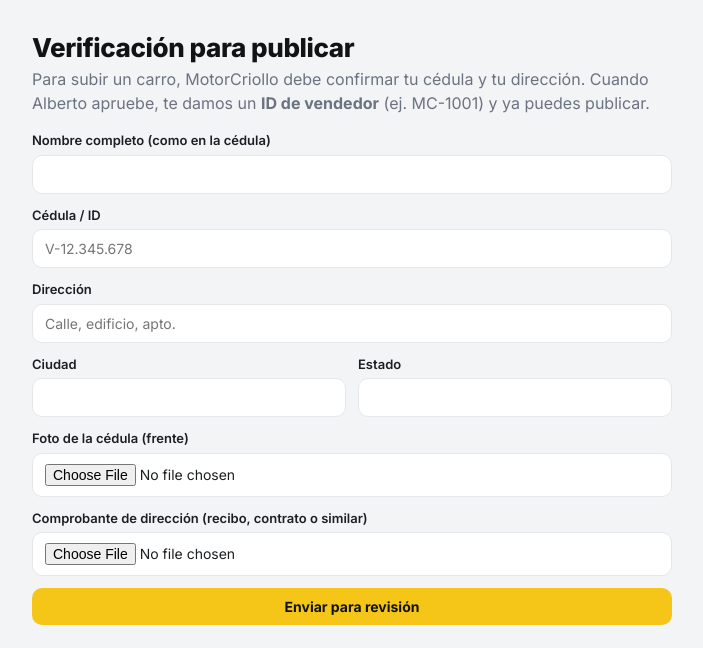
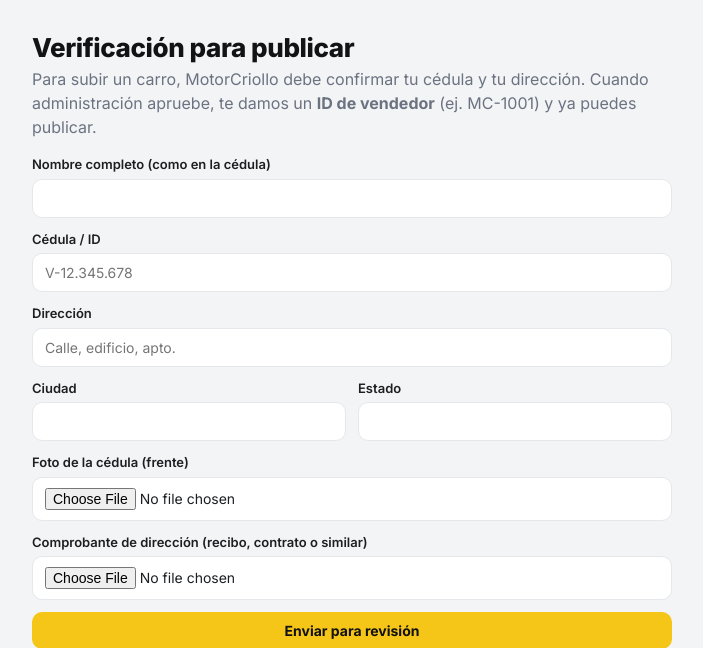
Before and after one commit to tecnologiameridahd-debug/motorcriollo, a FastAPI app: template templates/verificacion.html in a window 1280 px wide. Shown: the part 75-723 px from the top of the page, without its empty margins (18-721 px from the left). Run offline with FastAPI, Linux system fonts and the light colour scheme; the template is opened without the code that fills it, so the values that code supplies are empty.

Commit message:
Decir administracion en vez de Alberto al aprobar verificaciones

```diff
--- a/templates/admin_login.html
+++ b/templates/admin_login.html
@@ -3,7 +3,7 @@
 {% block content %}
 <div class="auth-card">
   <h1>Panel de MotorCriollo</h1>
-  <p class="legal-meta">Solo Alberto. Verifica vendedores y da el ID.</p>
+  <p class="legal-meta">Solo administración. Verifica vendedores y da el ID.</p>
   {% if error %}<div class="alert alert-error">{{ error }}</div>{% endif %}
   <form class="stack" method="post" action="/admin/entrar">
     <div class="field">
--- a/templates/verificacion.html
+++ b/templates/verificacion.html
@@ -3,7 +3,7 @@
 {% block content %}
 <div class="kyc-wrap">
   <h1 class="page-title">Verificación para publicar</h1>
-  <p class="kyc-lead">Para subir un carro, MotorCriollo debe confirmar tu cédula y tu dirección. Cuando Alberto apruebe, te damos un <strong>ID de vendedor</strong> (ej. MC-1001) y ya puedes publicar.</p>
+  <p class="kyc-lead">Para subir un carro, MotorCriollo debe confirmar tu cédula y tu dirección. Cuando administración apruebe, te damos un <strong>ID de vendedor</strong> (ej. MC-1001) y ya puedes publicar.</p>
 
   {% if error %}<div class="alert alert-error">{{ error }}</div>{% endif %}
   {% if sent %}<div class="alert alert-ok">Solicitud enviada. Te avisamos cuando esté revisada. Revisa esta página o tu correo.</div>{% endif %}
```
